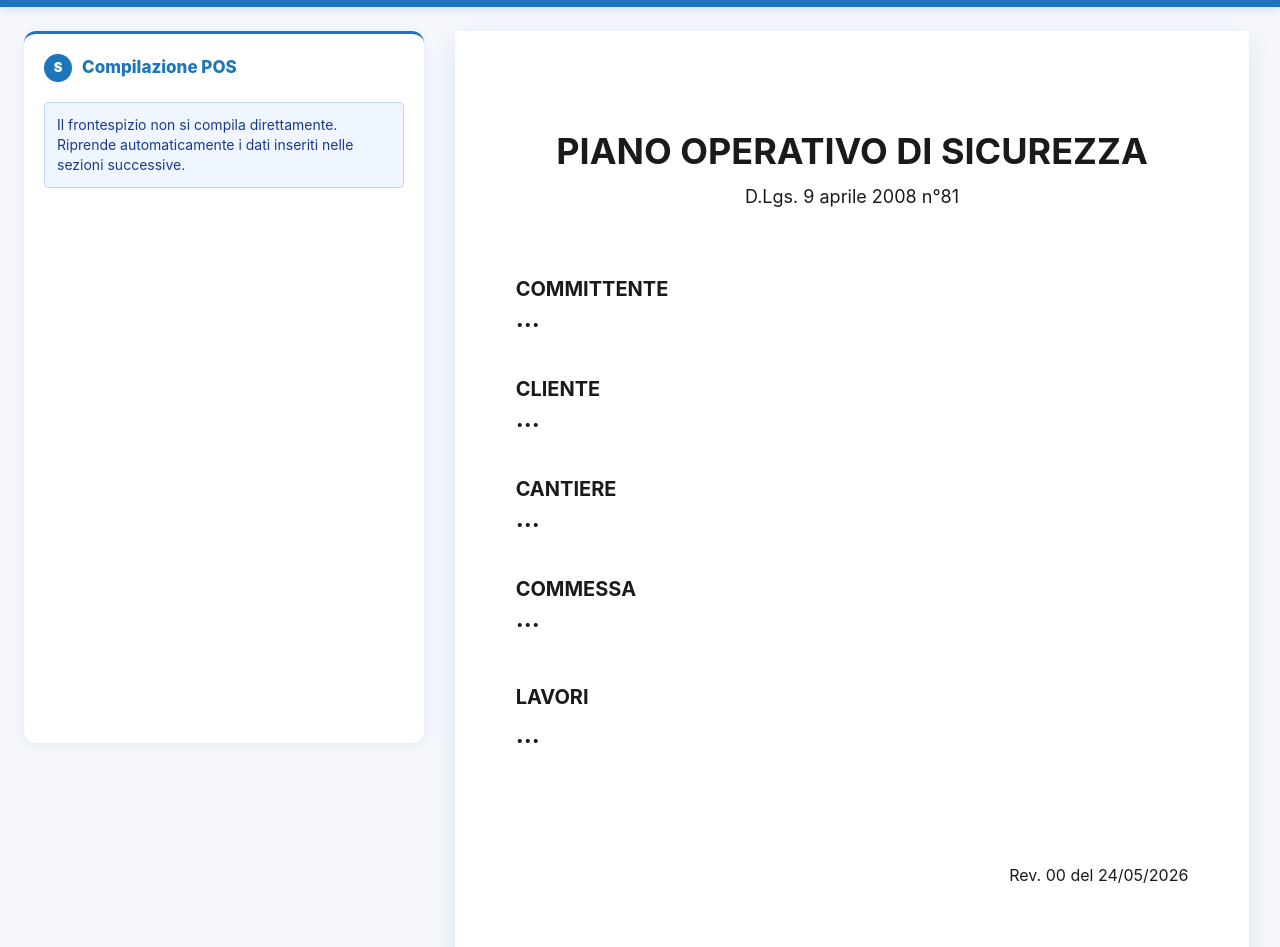
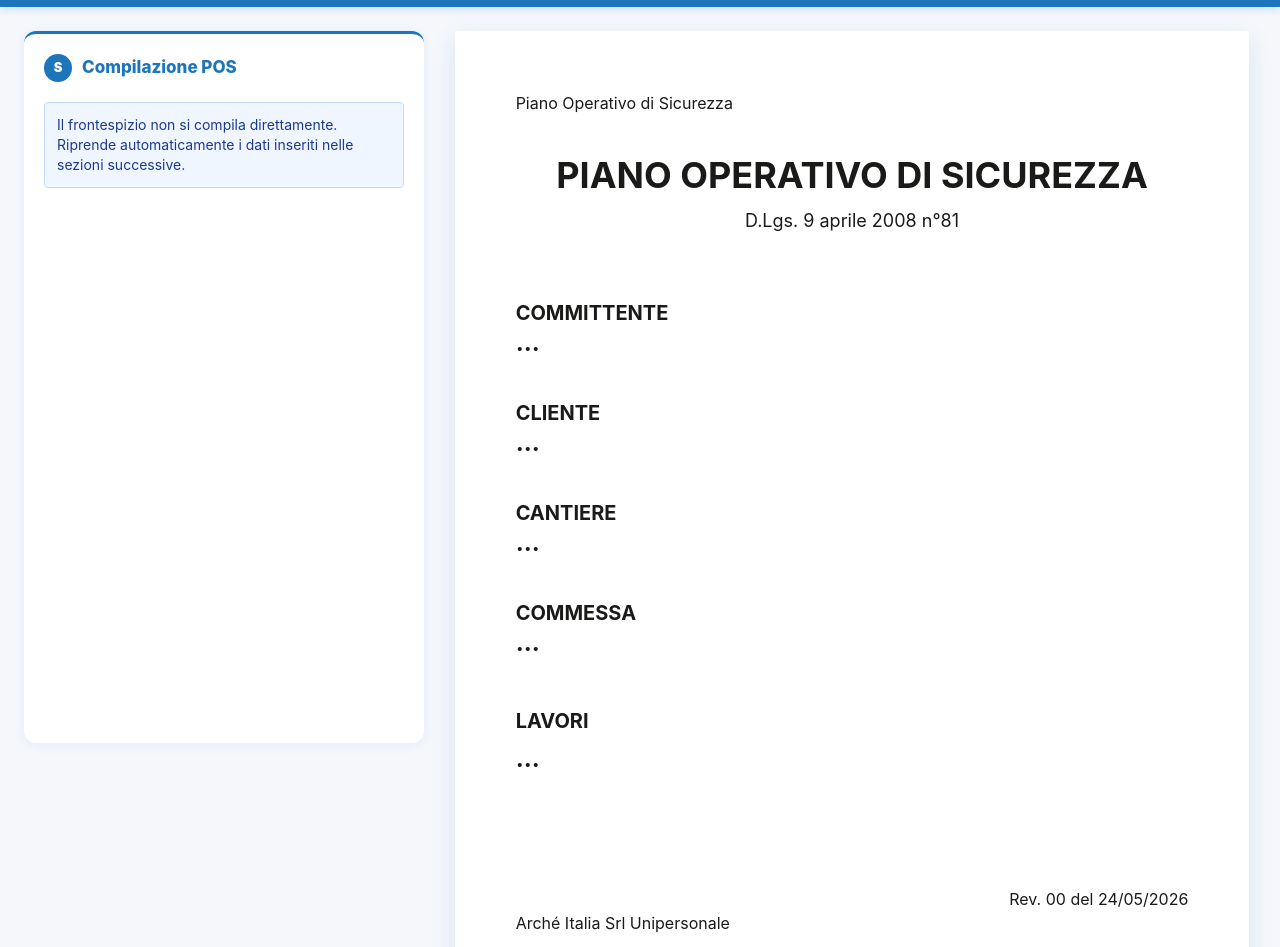
Before and after one commit to davono71-png/Siderio-Pos, a React (Vite) app: page / in a window 1280 px wide. Shown: the part 45-992 px from the top of the page. Built offline with nearby package versions, Linux system fonts and the light colour scheme.

Commit message:
feat: src/components/Page.tsx

```diff
--- a/src/components/Page.tsx
+++ b/src/components/Page.tsx
@@ -1,7 +1,42 @@
-export default function Page({
-  children,
-}: {
+import type { PosData } from "../types/pos"
+
+type Props = {
   children: React.ReactNode
-}) {
-  return <section className="page-a4">{children}</section>
+  pos?: PosData
+  pageNumber?: number
 }
+
+function formatDate(date: string) {
+  if (!date) return "—"
+  const [y, m, d] = date.split("-")
+  return `${d}/${m}/${y}`
+}
+
+export default function Page({ children, pos, pageNumber }: Props) {
+  const commessa = pos?.commessa ? `Commessa N. ${pos.commessa}` : ""
+  const rev = pos ? `Rev. ${pos.revisione} del ${formatDate(pos.dataRevisione)}` : ""
+
+  return (
+    <section className="page-a4">
+      {/* ── HEADER ── */}
+      <div className="page-header">
+        <span className="page-header-left">Piano Operativo di Sicurezza</span>
+        <span className="page-header-right">{commessa}</span>
+      </div>
+
+      {/* ── CONTENT ── */}
+      <div className="page-content">
+        {children}
+      </div>
+
+      {/* ── FOOTER ── */}
+      <div className="page-footer">
+        <span className="page-footer-left">Arché Italia Srl Unipersonale</span>
+        <span className="page-footer-center">{rev}</span>
+        <span className="page-footer-right">
+          {pageNumber != null ? `Pag. ${pageNumber}` : ""}
+        </span>
+      </div>
+    </section>
+  )
+}
```
